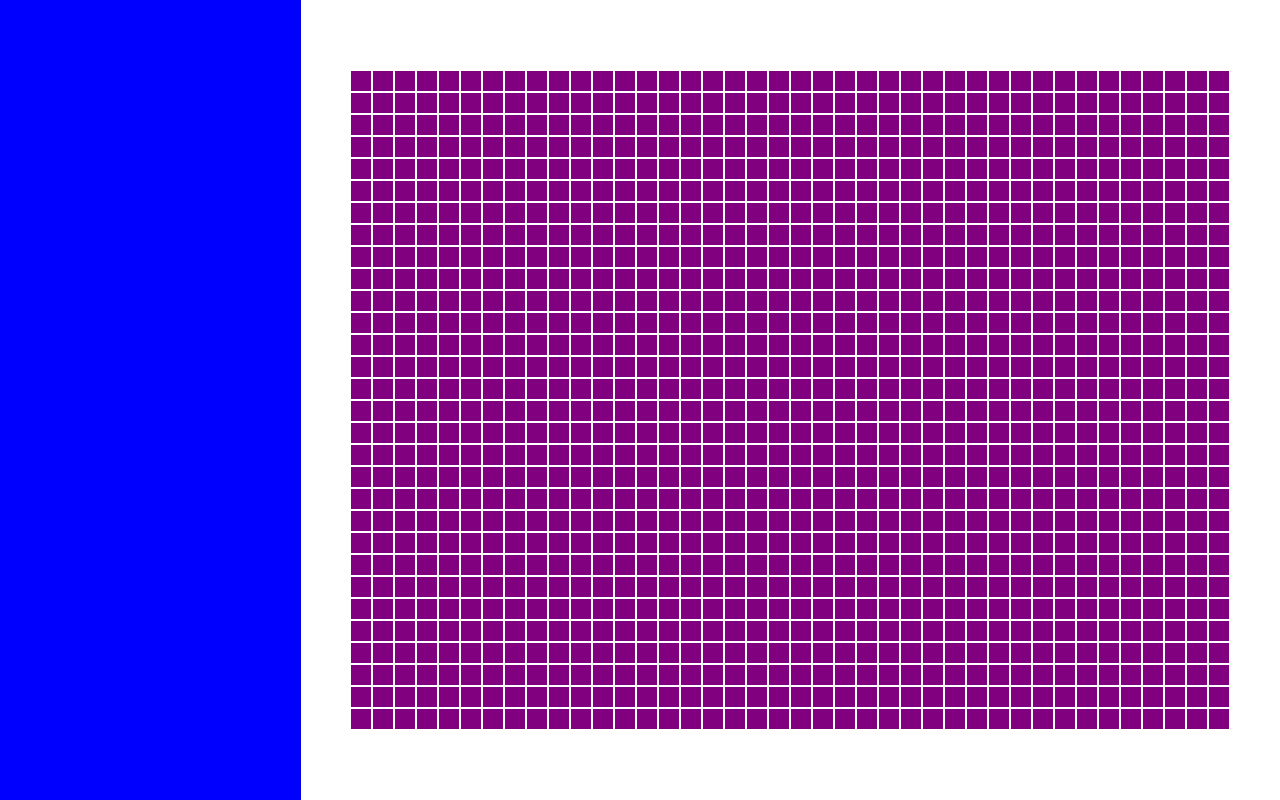
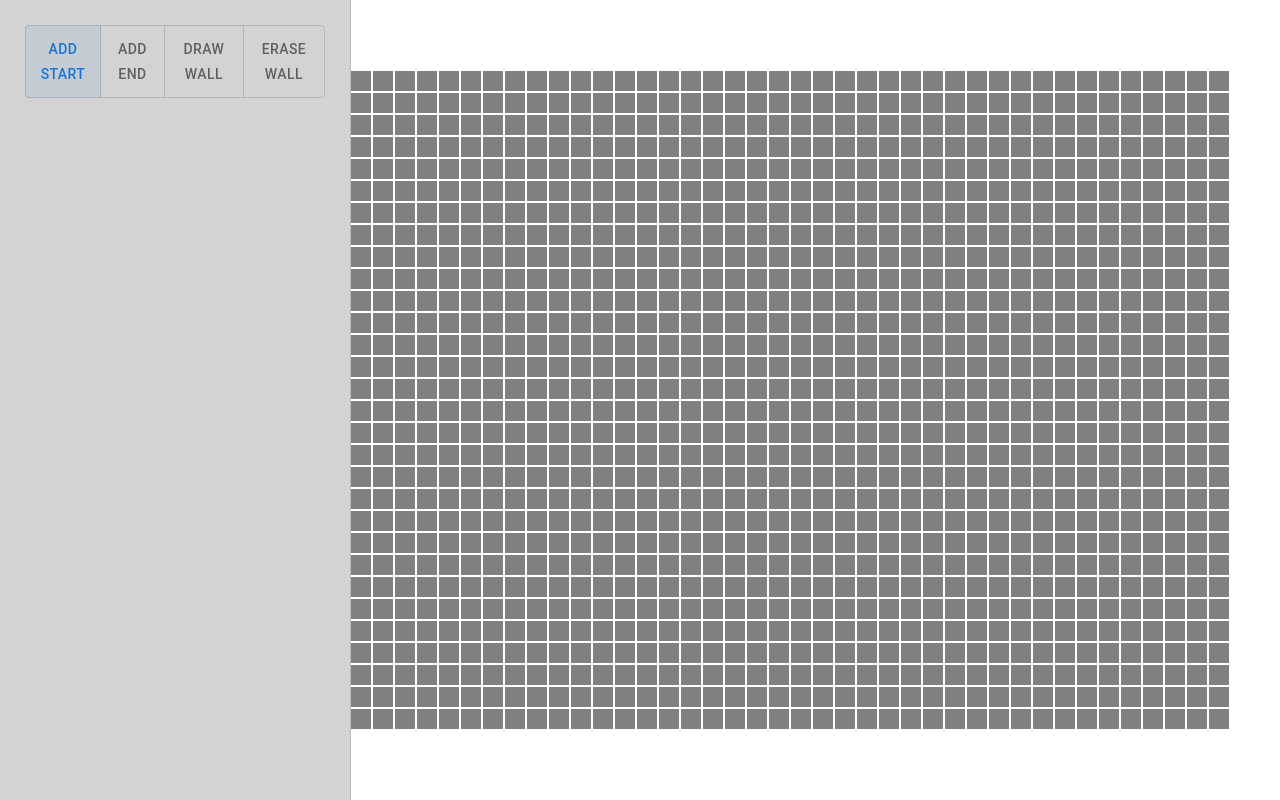
Before and after one commit to Kyleetd/path-finding-visualizer, a React (Vite) app in the folder path-finding-visualizer/: page / in a window 1280 px wide. Built offline with nearby package versions, Linux system fonts and the light colour scheme.

Commit message:
added functionality to get row and col number in grid when a click is made (#16)
* added functionality to get row and col number in grid when a click is registered in cell

* Added start, end, draw wall, and erase wall functionality

* Fix linter

* Fix linter errors

* Fix linter

```diff
--- a/path-finding-visualizer/package.json
+++ b/path-finding-visualizer/package.json
@@ -25,13 +25,15 @@
     "eslint-plugin-react": "^7.33.2",
     "prettier": "^3.0.3",
     "react": "^18.2.0",
-    "react-dom": "^18.2.0"
+    "react-dom": "^18.2.0",
+    "uuid": "^9.0.1"
   },
   "devDependencies": {
     "@testing-library/react": "^14.0.0",
     "@testing-library/user-event": "^14.4.3",
     "@types/react": "^18.2.15",
     "@types/react-dom": "^18.2.7",
+    "@types/uuid": "^9.0.4",
     "@typescript-eslint/eslint-plugin": "^6.6.0",
     "@typescript-eslint/parser": "^6.6.0",
     "@vitejs/plugin-react": "^4.0.3",
--- a/path-finding-visualizer/src/App.tsx
+++ b/path-finding-visualizer/src/App.tsx
@@ -1,13 +1,24 @@
+import { useState, createContext } from 'react';
 import CellGrid from './components/Grid';
 import LayoutRoot from './components/LayoutRoot';
 import SideNav from './components/SideNav';
+import { EditTypes } from './types/edit-types';
+
+export const EditStateContext = createContext<EditTypes>('start');
 
 function App() {
+  const [editState, setEditState] = useState<EditTypes>('start');
+
   return (
     <>
-      <SideNav />
+      <SideNav
+        editState={editState}
+        setEditState={setEditState}
+      />
       <LayoutRoot>
-        <CellGrid />
+        <EditStateContext.Provider value={editState}>
+          <CellGrid />
+        </EditStateContext.Provider>
       </LayoutRoot>
     </>
   );
--- a/path-finding-visualizer/src/components/Cell.tsx
+++ b/path-finding-visualizer/src/components/Cell.tsx
@@ -1,30 +1,95 @@
 import { Box } from '@mui/material';
-import { FC, useState } from 'react';
+import { FC, useContext, useEffect, useState } from 'react';
+import { EditStateContext } from '../App';
+import { Position } from './Grid';
 
 interface CellProps {
-  isMouseDown: boolean;
+  rowNum: number;
+  colNum: number;
+  strArray: string[][];
+  start: Position | null;
+  setStart: React.Dispatch<React.SetStateAction<Position | null>>;
+  end: Position | null;
+  setEnd: React.Dispatch<React.SetStateAction<Position | null>>;
 }
 
-const Cell: FC<CellProps> = ({ isMouseDown }) => {
-  // Sets initial color to purple
-  const [color, setColor] = useState('purple');
+const Cell: FC<CellProps> = ({ rowNum, colNum, strArray, start, setStart, end, setEnd }) => {
+  const editState = useContext(EditStateContext);
+  const [color, setColor] = useState('gray');
 
-  const colors = ['purple', 'green', 'red', 'blue'];
   const dimension = 20;
 
-  const nextColor = () => {
-    const index = colors.indexOf(color);
-    const next = (index + 1) % colors.length;
-    setColor(colors[next]);
+  useEffect(() => {
+    if (start) {
+      if (color === 'lightgreen' && (start.row !== rowNum || start.col !== colNum)) {
+        setColor('gray');
+        console.log('start changed: ', start);
+      }
+    }
+  }, [start, colNum, color, rowNum]);
+
+  useEffect(() => {
+    if (end) {
+      if (color === 'red' && (end.row !== rowNum || end.col !== colNum)) {
+        setColor('gray');
+        console.log('end changed: ', end);
+      }
+    }
+  }, [end, colNum, color, rowNum]);
+
+  const updateColorOnClick = () => {
+    switch (editState) {
+      case 'start':
+        if (color === 'gray') {
+          setStart({
+            row: rowNum,
+            col: colNum,
+          });
+          setColor('lightgreen');
+          strArray[rowNum][colNum] = 's';
+        }
+        break;
+      case 'end':
+        if (color === 'gray') {
+          setEnd({
+            row: rowNum,
+            col: colNum,
+          });
+          setColor('red');
+          strArray[rowNum][colNum] = 'e';
+        }
+        break;
+      case 'draw wall':
+        setColor('purple');
+        strArray[rowNum][colNum] = 'w';
+        break;
+      case 'erase wall':
+        setColor('gray');
+        strArray[rowNum][colNum] = 'n';
+        break;
+      default:
+        throw new Error('Invalid Edit State');
+    }
+  };
+  const updateColorOnEnter = () => {
+    if (editState === 'draw wall') {
+      if (color === 'gray') {
+        setColor('purple');
+        strArray[rowNum][colNum] = 'w';
+      }
+    } else if (editState === 'erase wall') {
+      if (color === 'purple') {
+        setColor('gray');
+        strArray[rowNum][colNum] = 'n';
+      }
+    }
   };
 
   return (
     <Box
-      onClick={() => nextColor()}
+      onClick={() => updateColorOnClick()}
       onMouseEnter={() => {
-        if (isMouseDown) {
-          nextColor();
-        }
+        updateColorOnEnter();
       }}
       sx={{
         width: dimension,
--- a/path-finding-visualizer/src/components/Grid.tsx
+++ b/path-finding-visualizer/src/components/Grid.tsx
@@ -2,34 +2,16 @@ import { Grid } from '@mui/material';
 import Cell from './Cell';
 import { useState } from 'react';
 
+export type Position = {
+  row: number;
+  col: number;
+};
+
 const CellGrid = () => {
-  const [mouseDown, setMouseDown] = useState<boolean>(false);
+  const [stringArray] = useState(new Array(30).fill(null).map(() => new Array(40).fill('n')));
 
-  window.addEventListener('mousedown', function () {
-    setMouseDown(true);
-    console.log('mouse down');
-  });
-
-  window.addEventListener('mouseup', function () {
-    setMouseDown(false);
-    console.log('mouse up');
-  });
-
-  const createGrid = () => {
-    const grid = [];
-    const rows = 30;
-    const columns = 40;
-    for (let i = 0; i < rows; i++) {
-      const row = [];
-      for (let j = 0; j < columns; j++) {
-        row.push(<Cell isMouseDown={mouseDown} />);
-      }
-      grid.push(row);
-    }
-    return grid;
-  };
-
-  const grid = createGrid();
+  const [start, setStart] = useState<Position | null>(null);
+  const [end, setEnd] = useState<Position | null>(null);
 
   return (
     <Grid
@@ -37,7 +19,7 @@ const CellGrid = () => {
       spacing={0.25}
       role="grid"
     >
-      {grid.map((row, rowIndex) => (
+      {stringArray.map((row, rowIndex) => (
         <Grid
           container
           item
@@ -50,13 +32,21 @@ const CellGrid = () => {
           role="row"
           key={rowIndex}
         >
-          {row.map((cell, cellIndex) => (
+          {row.map((_, cellIndex) => (
             <Grid
               item
               role="cell"
               key={cellIndex}
             >
-              {cell}
+              <Cell
+                rowNum={rowIndex}
+                colNum={cellIndex}
+                strArray={stringArray}
+                start={start}
+                setStart={setStart}
+                end={end}
+                setEnd={setEnd}
+              ></Cell>
             </Grid>
           ))}
         </Grid>
--- a/path-finding-visualizer/src/components/SideNav.tsx
+++ b/path-finding-visualizer/src/components/SideNav.tsx
@@ -1,8 +1,19 @@
-import { Drawer } from '@mui/material';
+import { Drawer, Stack, ToggleButton, ToggleButtonGroup } from '@mui/material';
+import { EditTypes } from '../types/edit-types';
+import { FC } from 'react';
 
 export const SIDE_NAV_WIDTH = 300;
 
-const SideNav = () => {
+interface SideNavProps {
+  editState: EditTypes;
+  setEditState: React.Dispatch<React.SetStateAction<EditTypes>>;
+}
+
+const SideNav: FC<SideNavProps> = ({ editState, setEditState }) => {
+  const handleChange = (_: React.MouseEvent<HTMLElement>, newEditState: EditTypes) => {
+    setEditState(newEditState);
+  };
+
   return (
     <Drawer
       anchor="left"
@@ -11,10 +22,26 @@ const SideNav = () => {
       PaperProps={{
         sx: {
           width: SIDE_NAV_WIDTH,
-          backgroundColor: 'blue',
+          padding: '25px',
+          backgroundColor: 'lightgray',
         },
       }}
-    ></Drawer>
+    >
+      <Stack>
+        <ToggleButtonGroup
+          color="primary"
+          value={editState}
+          exclusive
+          onChange={handleChange}
+          aria-label="Platform"
+        >
+          <ToggleButton value="start">Add Start</ToggleButton>
+          <ToggleButton value="end">Add End</ToggleButton>
+          <ToggleButton value="draw wall">Draw Wall</ToggleButton>
+          <ToggleButton value="erase wall">Erase Wall</ToggleButton>
+        </ToggleButtonGroup>
+      </Stack>
+    </Drawer>
   );
 };
 
--- /dev/null
+++ b/path-finding-visualizer/src/types/edit-types.ts
@@ -0,0 +1 @@
+export type EditTypes = 'start' | 'end' | 'draw wall' | 'erase wall';
```
Also changed, not shown: 1 other file (tests, documents, lock files or other folders).
